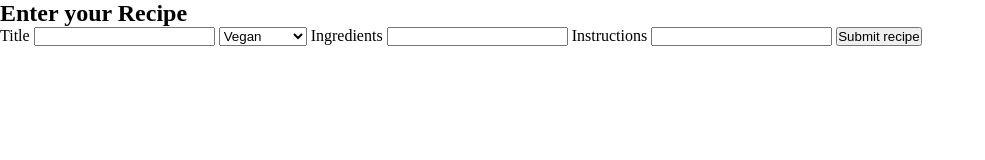
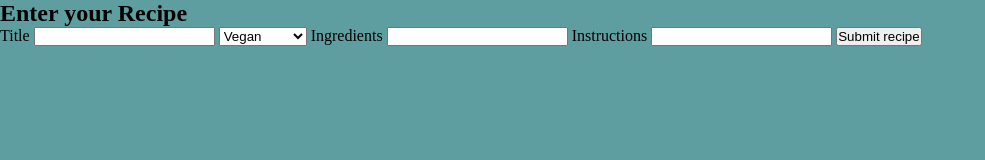
Before and after one commit to Nicolai-Astrup-Wiik/recipe-hackathon-project, a plain HTML site: page index.html in a window 1280 px wide. Shown: the whole page, without its empty margins (0-985 px from the left). Drawn offline with Linux system fonts and the light colour scheme.

Commit message:
basic styling

```diff
--- a/styles/style.css
+++ b/styles/style.css
@@ -10,3 +10,11 @@ body{
 	height: 100vh;
 	width: 100vw;
 }
+
+.recipe-form-page-container{
+	height: 100vh;
+	width: 100vw;
+	background-color: cadetblue;
+	display: flex;
+	flex-direction: column;
+}
```
